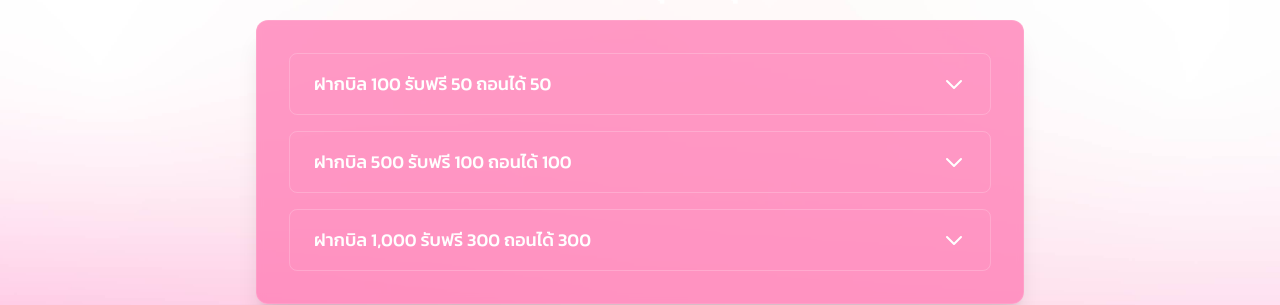
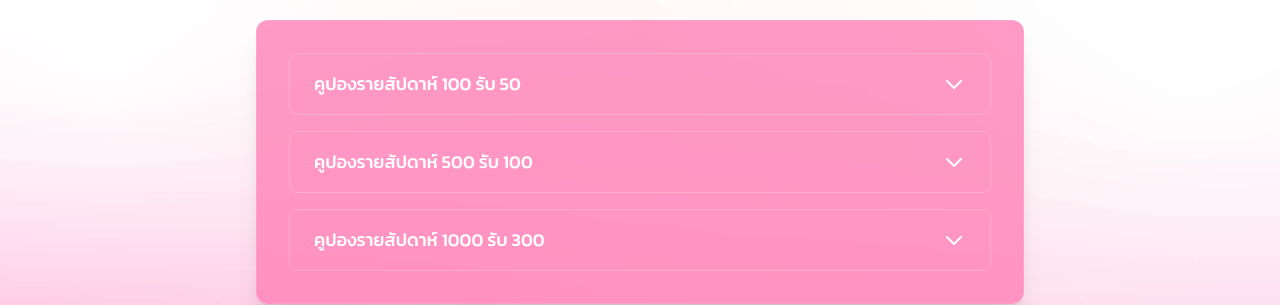
Before and after one commit to zhshimanto/PgTo, a Nuxt app: page /free-credit in a window 1280 px wide. Shown: the part 812-1117 px from the top of the page. Built offline with nearby package versions, Linux system fonts and the light colour scheme.

Commit message:
friday code change

```diff
--- a/pages/free-credit.vue
+++ b/pages/free-credit.vue
@@ -288,16 +288,16 @@ const faqItems = [
 
 const fridayFreeCodeItems = [
 {
-    question: "ฝากบิล 100 รับฟรี 50 ถอนได้ 50",
-    answer: "โค้ด : 93MZ1TWKSSFP0PZW",
+    question: "คูปองรายสัปดาห์ 100 รับ 50",
+    answer: "โค้ด : G2CT4BOZM7IEXOQF",
   },
   {
-    question: "ฝากบิล 500 รับฟรี 100 ถอนได้ 100",
-    answer: "โค้ด : YRAO8KOQBCMWMVRX",
+    question: "คูปองรายสัปดาห์ 500 รับ 100",
+    answer: "โค้ด : NGXNSATINA5OHA1H",
   },
   {
-    question: "ฝากบิล 1,000 รับฟรี 300 ถอนได้ 300 ",
-    answer: "โค้ด : RGQ6G8VN2VR5PAV6",
+    question: "คูปองรายสัปดาห์ 1000 รับ 300",
+    answer: "โค้ด : HURN9XGC9UXQH1ZQ",
   }
 ];
 
```
